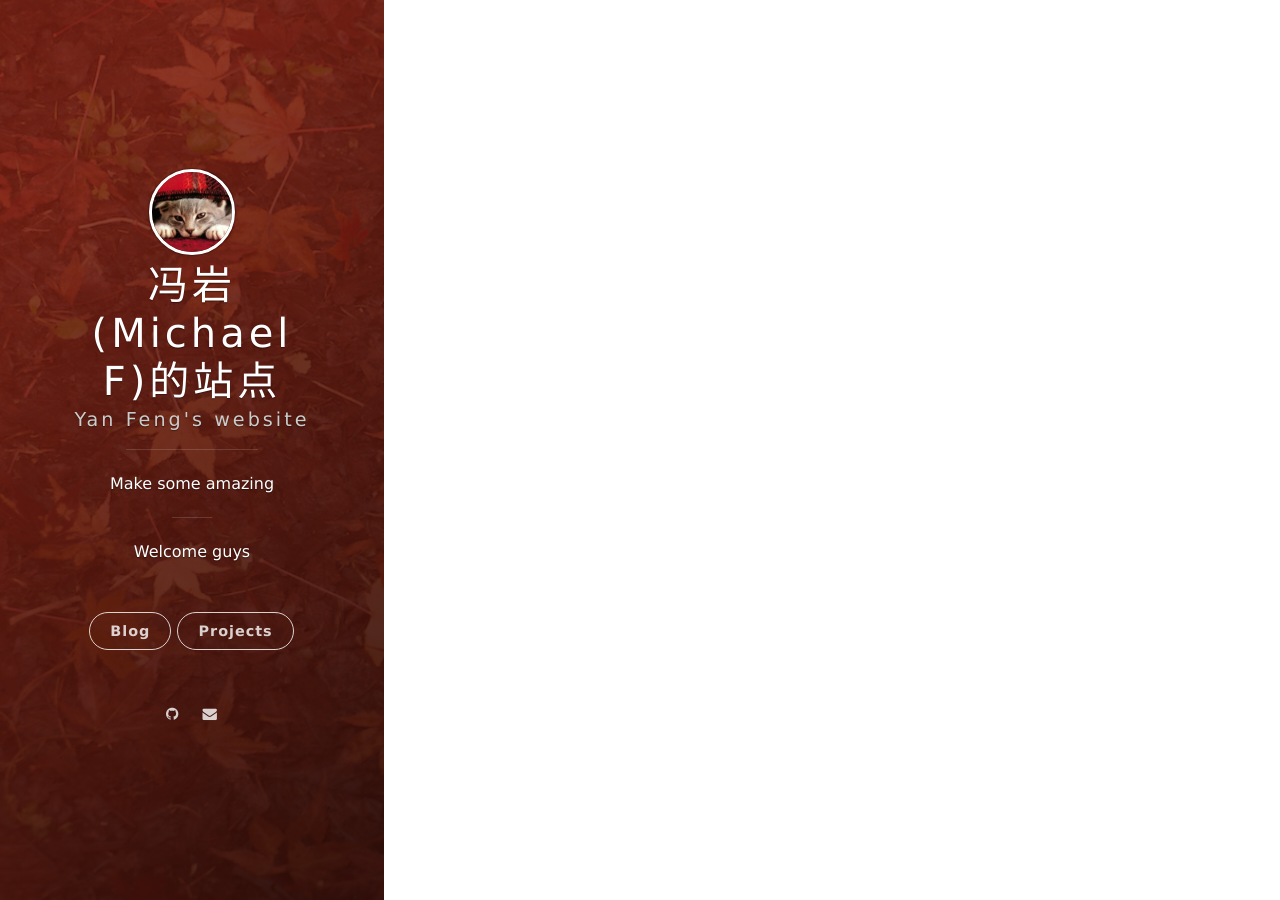
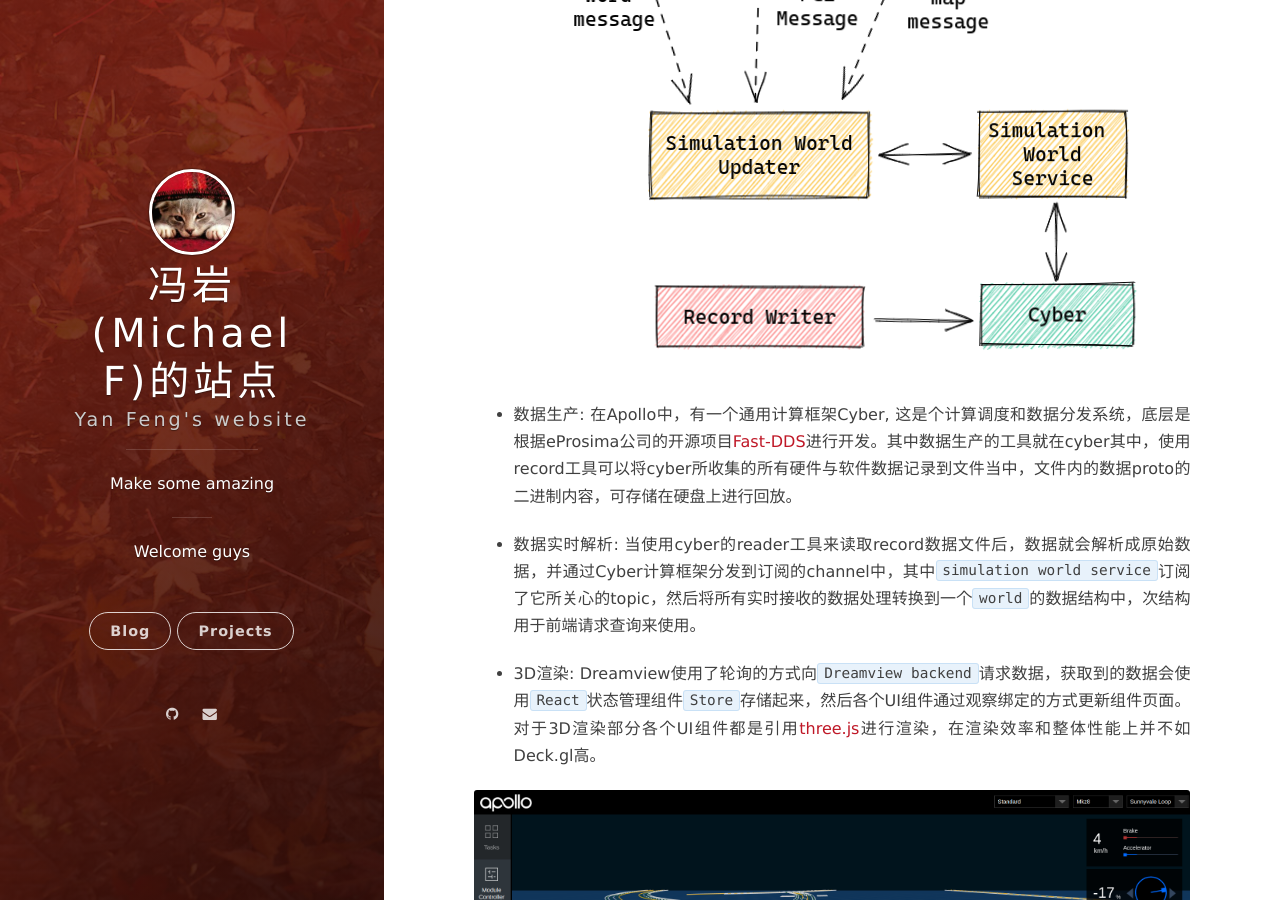
Before and after one commit to fy2462/fy2462.github.io, a Jekyll site: the page built from _posts/2022-04-12-auto-driving-data-system.md, in a window 1280 px wide and 900 px high, scrolled down 3121 px. Built offline with Jekyll 4.4.1, drawn with Linux system fonts in a browser that asks for light colours; nearby versions of some CDN libraries; comment, search, counter and statistics services are not loaded; some of the changed text lies outside the part shown.

Commit message:
upload first version blog

```diff
--- a/_posts/2022-04-12-auto-driving-data-system.md
+++ b/_posts/2022-04-12-auto-driving-data-system.md
@@ -35,6 +35,20 @@ date: 2022-04-12 21:41:24.000000000 +08:00
 
 - 数据生产: `Xviz Converters` 主要负责讲传感器数据转换为数据平台后端可解析的数据格式，已文件存储在硬盘上。
 
-- 数据实时解析: Streetscape 的后端是一个`xviz server`，他负责为前端提供实时的数据流，同时通过`xviz provider`将 xviz 数据文件进行解析和相应的逻辑处理.
+- 数据实时解析: Streetscape 的后端是一个`xviz server`，他负责为前端提供实时的数据流，同时通过`xviz provider`将 xviz 数据文件进行解析和相应的逻辑处理。当收到前端数据请求后，`xvize server` 会维护请求的web socket并，以响应式编程的方式推送所需的数据给前端系统渲染。
 
 - 3D 渲染: Streetscape 底层使用了一个 WebGL 的渲染库[deck.gl](https://deck.gl)来渲染 3D 场景，`deck.gl`主要思想是把数据分层，可分别动态更新没一层的数据，从而提高灵活性和性能。Streetscape 主要实现了 xviz 数据层属性到 layer 属性的转换，并实现了 3D 渲染的 React UI。
+
+![Streetscape UI](/images/data_system/2022-04-14_19-32.png)
+
+### Dreamview
+
+![Streetscape structure](/images/data_system/2022-04-13_18-07.png)
+
+- 数据生产: 在Apollo中，有一个通用计算框架Cyber, 这是个计算调度和数据分发系统，底层是根据eProsima公司的开源项目[Fast-DDS](https://github.com/eProsima/Fast-DDS)进行开发。其中数据生产的工具就在cyber其中，使用record工具可以将cyber所收集的所有硬件与软件数据记录到文件当中，文件内的数据proto的二进制内容，可存储在硬盘上进行回放。
+
+- 数据实时解析: 当使用cyber的reader工具来读取record数据文件后，数据就会解析成原始数据，并通过Cyber计算框架分发到订阅的channel中，其中`simulation world service`订阅了它所关心的topic，然后将所有实时接收的数据处理转换到一个`world`的数据结构中，次结构用于前端请求查询来使用。
+
+- 3D渲染: Dreamview使用了轮询的方式向`Dreamview backend`请求数据，获取到的数据会使用`React`状态管理组件`Store`存储起来，然后各个UI组件通过观察绑定的方式更新组件页面。对于3D渲染部分各个UI组件都是引用[three.js](https://github.com/mrdoob/three.js)进行渲染，在渲染效率和整体性能上并不如Deck.gl高。
+
+![Dreamview UI](/images/data_system/dv_trajectory.png)
```
Also changed, not shown: images/data_system/2022-04-14_19-32.png (added), images/data_system/dv_trajectory.png (added).
